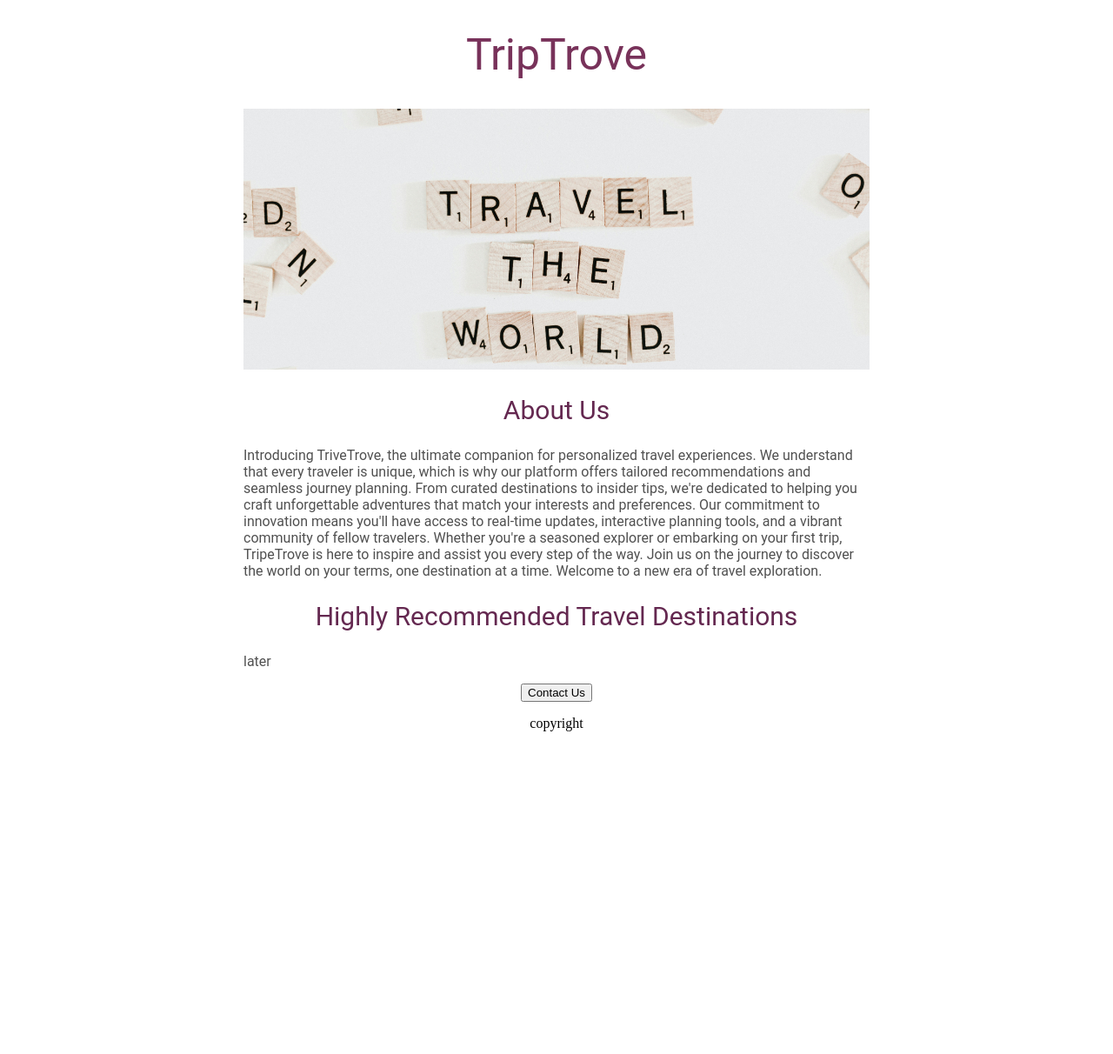
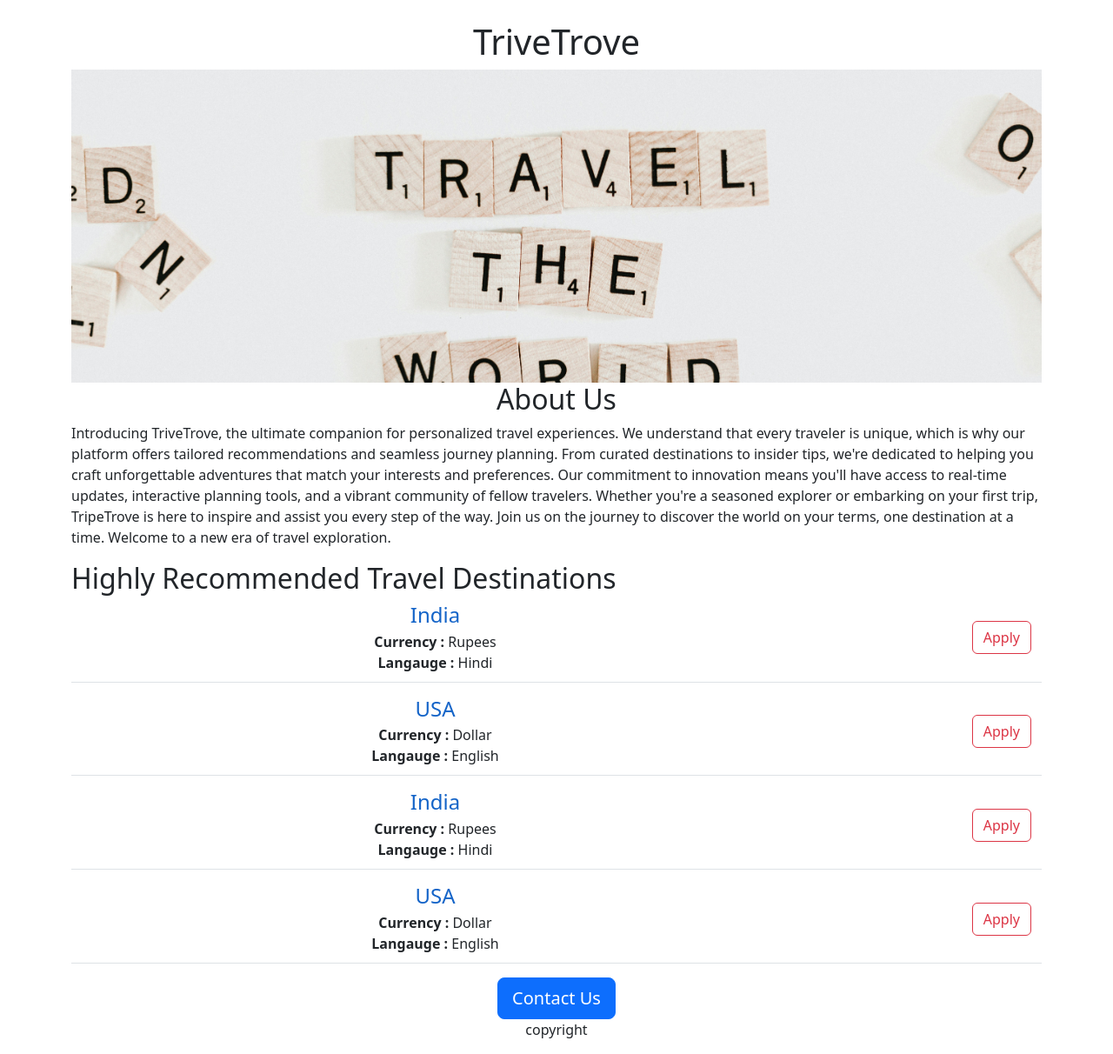
Before and after one commit to Tannubagadia/new-project, a Flask app: page / in a window 1280 px wide. Shown: the whole page at 87% size. Before the commit the page ends 841 px from the top, so only its background shows below. Run offline with Flask 3, Linux system fonts and the light colour scheme.

Commit message:
added dynamic data

```diff
--- a/app.py
+++ b/app.py
@@ -1,13 +1,94 @@
 from flask import Flask, render_template
+from flask import jsonify
+Trip=[
+  {
+    'id':1,
+    'city':'Mumbai',
+    # 'image':'https://images.unsplash.com/photo-1589182337358-09c156b66eaf?ixlib=rb-1.2.1&ixid=MnwxMjA3fDB8MHxwaG90by1wYWdlfHx8fGVufDB8fHx8&auto=format&fit=crop&w=1170&q=80',
+    'country':'India',
+    'currency':'Rupees',
+    'language':'Hindi',
+    'currency_code':'INR',
+    'currency_symbol':'₹',
+    'currency_decimal_digits':'2',
+    'currency_thousands_separator':',',
+    'currency_grouping':3,
+    'time_zone':'Asia/Kolkata',
+    'continent':'Asia',
+    'latitude':'19.0760',
+    'longitude':'72.8777',
+    'flag':'https://cdn.countryflags.com/thumbs/india/flag-400.png'
+  },
+  {
+    'id':2,
+    'city':'Mumbai',
+    # 'image':'https://images.unsplash.com/photo-1589182337358-09c156b66eaf?ixlib=rb-1.2.1&ixid=MnwxMjA3fDB8MHxwaG90by1wYWdlfHx8fGVufDB8fHx8&auto=format&fit=crop&w=1170&q=80',
+    'country':'USA',
+    'currency':'Dollar',
+    'language':'English',
+    'currency_code':'INR',
+    'currency_symbol':'₹',
+    'currency_decimal_digits':'2',
+    'currency_thousands_separator':',',
+    'currency_grouping':3,
+    'time_zone':'Asia/Kolkata',
+    'continent':'Asia',
+    'latitude':'19.0760',
+    'longitude':'72.8777',
+    'flag':'https://cdn.countryflags.com/thumbs/india/flag-400.png'
 
+  },
+  {
+    'id':3,
+    'city':'Mumbai',
+    # 'image':'https://images.unsplash.com/photo-1589182337358-09c156b66eaf?ixlib=rb-1.2.1&ixid=MnwxMjA3fDB8MHxwaG90by1wYWdlfHx8fGVufDB8fHx8&auto=format&fit=crop&w=1170&q=80',
+    'country':'India',
+    'currency':'Rupees',
+    'language':'Hindi',
+    'currency_code':'INR',
+    'currency_symbol':'₹',
+    'currency_decimal_digits':'2',
+    'currency_thousands_separator':',',
+    'currency_grouping':3,
+    'time_zone':'Asia/Kolkata',
+    'continent':'Asia',
+    'latitude':'19.0760',
+    'longitude':'72.8777',
+    'flag':'https://cdn.countryflags.com/thumbs/india/flag-400.png'
+  },
+  {
+    'id':4,
+    'city':'Mumbai',
+    # 'image':'https://images.unsplash.com/photo-1589182337358-09c156b66eaf?ixlib=rb-1.2.1&ixid=MnwxMjA3fDB8MHxwaG90by1wYWdlfHx8fGVufDB8fHx8&auto=format&fit=crop&w=1170&q=80',
+    'country':'USA',
+    'currency':'Dollar',
+    'language':'English',
+    'currency_code':'INR',
+    'currency_symbol':'₹',
+    'currency_decimal_digits':'2',
+    'currency_thousands_separator':',',
+    'currency_grouping':3,
+    'time_zone':'Asia/Kolkata',
+    'continent':'Asia',
+    'latitude':'19.0760',
+    'longitude':'72.8777',
+    'flag':'https://cdn.countryflags.com/thumbs/india/flag-400.png'
+  }
+
+]
 # flask is module and Flask is class
 app= Flask(__name__)
 # we have created an object app
 @app.route("/")
 # this is a decorator
 def hello_world():
-  return render_template ('home.html')
+  return render_template ('home.html',trip=Trip,company_name='TriveTrove')
 # this is a function
+
+@app.route("/api/trip")
+def list_trip():
+  return jsonify(Trip)
+
 if __name__== "__main__":
   app.run(host="0.0.0.0",debug=True)
 # this is a method
--- /dev/null
+++ b/templates/dest.html
@@ -0,0 +1,25 @@
+
+<div class="border-bottom" style="margin-bottom:16px; padding-bottom:10px">
+  <div class="container text-center">
+    <div class="row align-items-center">
+    <div class="col-9">
+  <h4 style="color: rgb(20, 100, 200);margin-bottom:4px;">
+    {{t['country']}}
+  </h4>
+  <div>
+    <b>Currency : </b>{{t['currency']}}
+    </div>
+  {% if 'language' in t %}
+  <div>
+    <b>Langauge : </b>{{t['language']}}
+  </div>
+  {% endif %}
+</div>
+      <div class="col-3">
+  <div class="text-end" >
+    <button type="button" class="btn btn-outline-danger">Apply</button>
+  </div>
+  </div>
+  </div>
+  </div>
+</div>
--- a/templates/home.html
+++ b/templates/home.html
@@ -1,56 +1,38 @@
 <!DOCTYPE html>
 <html lang="en">
 <head>
-  <style>
-    h1{
-      font-size: 50px;
-      color: rgb(120,50,90);
-      font-family: Roboto;
-      font-weight: normal;
-      text-align:center;
-    }
-    #travel{
-      width: 100%;
-      height: 300px;
-      object-fit:cover;
-    }
-    h2{
-      font-size: 30px;
-      color: rgb(100,40,80);
-      font-family: Roboto;
-      font-weight: normal;
-      text-align:center;
-    }
-    .text{
-      font-family: Roboto;
-      color: rgb(80,80,80);
 
-    }
-    #container{
-      max-width: 720px;
-      margin: 0 auto;
-
-    }
-  </style>
   <meta charset="UTF-8">
   <meta http-equiv="X-UA-Compatible" content="IE=edge">
   <meta name="viewport" content="width=device-width, initial-scale=1.0">
   <title>Travel</title>
+  <style>
+    #travel {
+      width: 100%;
+      height: 360px;
+      object-fit: cover;
+    }
+  </style>
+  <link href="https://cdn.jsdelivr.net/npm/bootstrap@5.3.3/dist/css/bootstrap.min.css" rel="stylesheet" integrity="sha384-QWTKZyjpPEjISv5WaRU9OFeRpok6YctnYmDr5pNlyT2bRjXh0JMhjY6hW+ALEwIH" crossorigin="anonymous">
 </head>
 <body>
-  <div id="container">
-  <h1>TripTrove</h1>
-  <img id="travel" src="https://c19c4d60-636b-473d-b53c-23252acaa72e-00-3dn8jdo9z4h7s.sisko.replit.dev/static/travel.jpg"  height="200" alt="HTML Dog">
-  <h2>About Us</h2>
-  <p class="text"> Introducing TriveTrove, the ultimate companion for personalized travel experiences. We understand that every traveler is unique, which is why our platform offers tailored recommendations and seamless journey planning. From curated destinations to insider tips, we're dedicated to helping you craft unforgettable adventures that match your interests and preferences. Our commitment to innovation means you'll have access to real-time updates, interactive planning tools, and a vibrant community of fellow travelers. Whether you're a seasoned explorer or embarking on your first trip, TripeTrove is here to inspire and assist you every step of the way. Join us on the journey to discover the world on your terms, one destination at a time. Welcome to a new era of travel exploration.</p>
+  <div class="container" >
+  <h1 class="text-center mt-4 mb-2"> {{company_name}} </h1>
+  <img class="img-fluid" id="travel" src="https://c19c4d60-636b-473d-b53c-23252acaa72e-00-3dn8jdo9z4h7s.sisko.replit.dev/static/travel.jpg"  height="200" alt="HTML Dog">
+  <h2 class="text-center mt-2,mb-4 ">About Us</h2>
+  <p > Introducing TriveTrove, the ultimate companion for personalized travel experiences. We understand that every traveler is unique, which is why our platform offers tailored recommendations and seamless journey planning. From curated destinations to insider tips, we're dedicated to helping you craft unforgettable adventures that match your interests and preferences. Our commitment to innovation means you'll have access to real-time updates, interactive planning tools, and a vibrant community of fellow travelers. Whether you're a seasoned explorer or embarking on your first trip, TripeTrove is here to inspire and assist you every step of the way. Join us on the journey to discover the world on your terms, one destination at a time. Welcome to a new era of travel exploration.</p>
   <h2>Highly Recommended Travel Destinations </h2>
-  <p class="text">later</p>
-    <div style="text-align:center;">
-  <button>Contact Us</button>
+  <div>
+    {% for t in trip %}
+    {% include 'dest.html' %}
+    {% endfor %}
+  </div>
     </div>
-    </div>
-  <p style=" text-align:center" >
+    <div class="text-center"">
+  <button type="button" class="btn btn-primary btn-lg">Contact Us</button>
+  <p>
     copyright
   </p>
+    </div>
 </body>
 </html>
```
